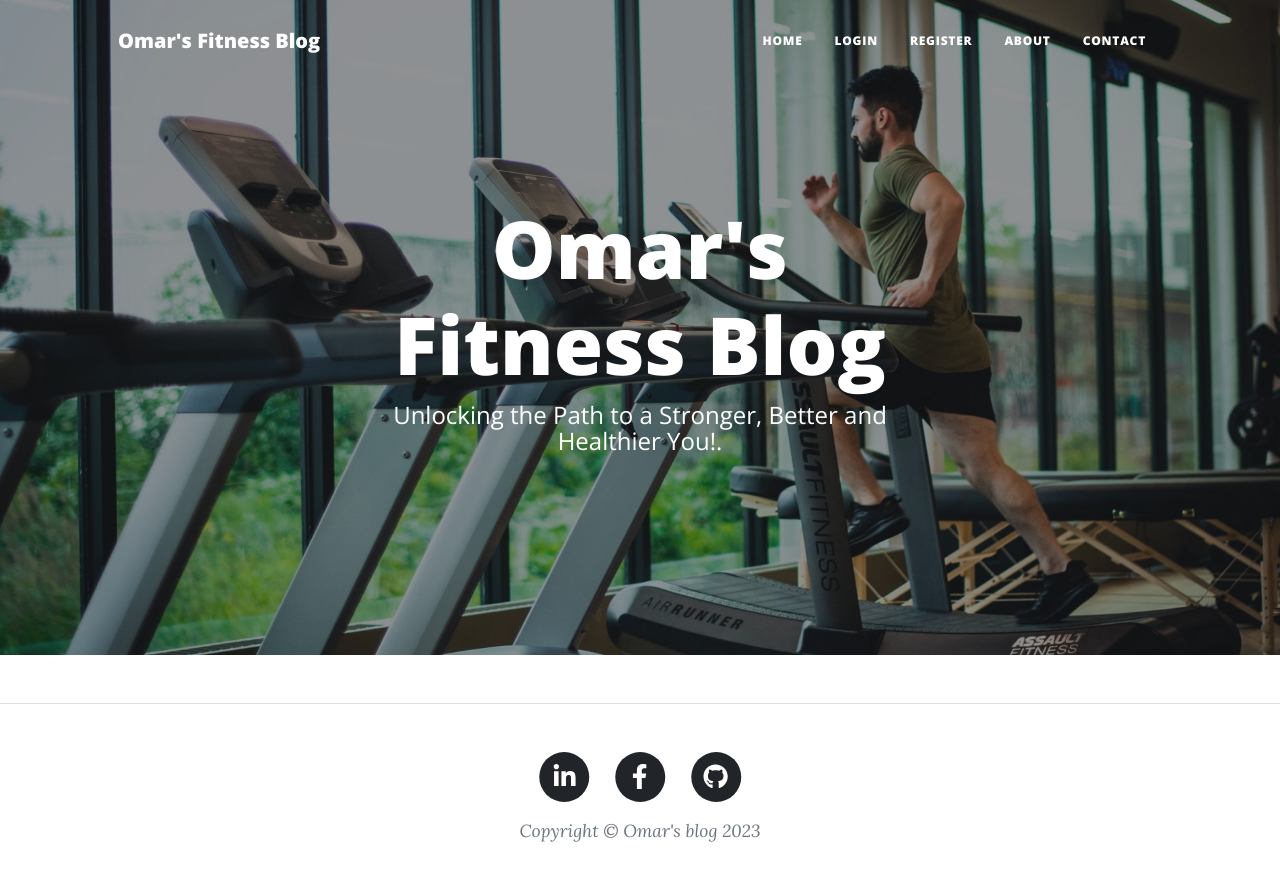
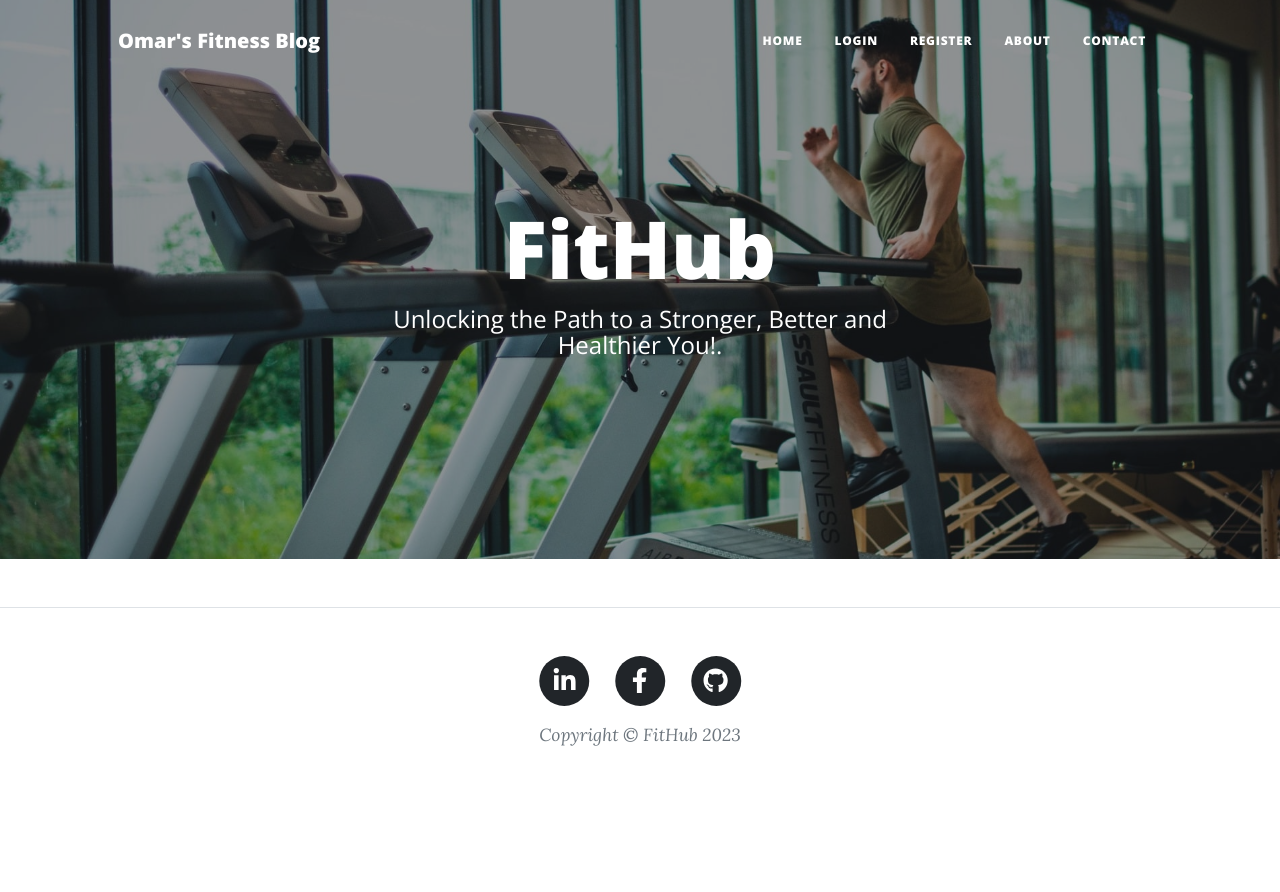
Before and after one commit to OmarMasoud3/FitHub, a Flask app: page / in a window 1280 px wide. After the commit the page ends 746 px from the top, so only its background shows below. Run offline with Flask 3, Linux system fonts and the light colour scheme; data that the repository does not hold is empty; some libraries are stand-ins or nearby versions.

Commit message:
Change app branding from Omar's Fitness Blog to Fithub

```diff
--- a/templates/footer.html
+++ b/templates/footer.html
@@ -29,7 +29,7 @@
                               </a>
                           </li>
                       </ul>
-                      <div class="small text-center text-muted fst-italic">Copyright &copy; Omar's blog 2023</div>
+                      <div class="small text-center text-muted fst-italic">Copyright &copy; FitHub 2023</div>
                   </div>
               </div>
           </div>
--- a/templates/header.html
+++ b/templates/header.html
@@ -8,7 +8,7 @@
     />
     <meta name="description" content="" />
     <meta name="author" content="" />
-    <title>Omar's Fitness Blog</title>
+    <title>FitHub</title>
     {% block styles %}
     <!-- Load Bootstrap-Flask CSS here -->
     {{ bootstrap.load_css() }}
--- a/templates/index.html
+++ b/templates/index.html
@@ -9,7 +9,7 @@
     <div class="row gx-4 gx-lg-5 justify-content-center">
       <div class="col-md-10 col-lg-8 col-xl-7">
         <div class="site-heading">
-          <h1>Omar's Fitness Blog</h1>
+          <h1>FitHub</h1>
           <span class="subheading">Unlocking the Path to a Stronger, Better and Healthier You!.</span>
         </div>
       </div>
```
